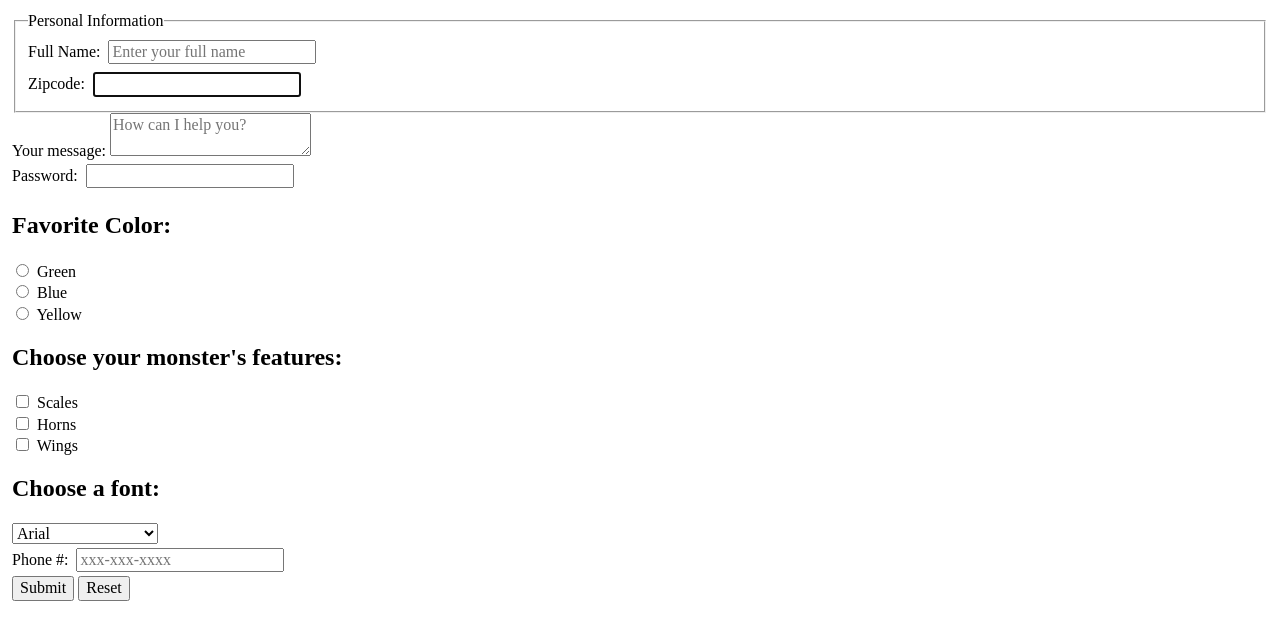
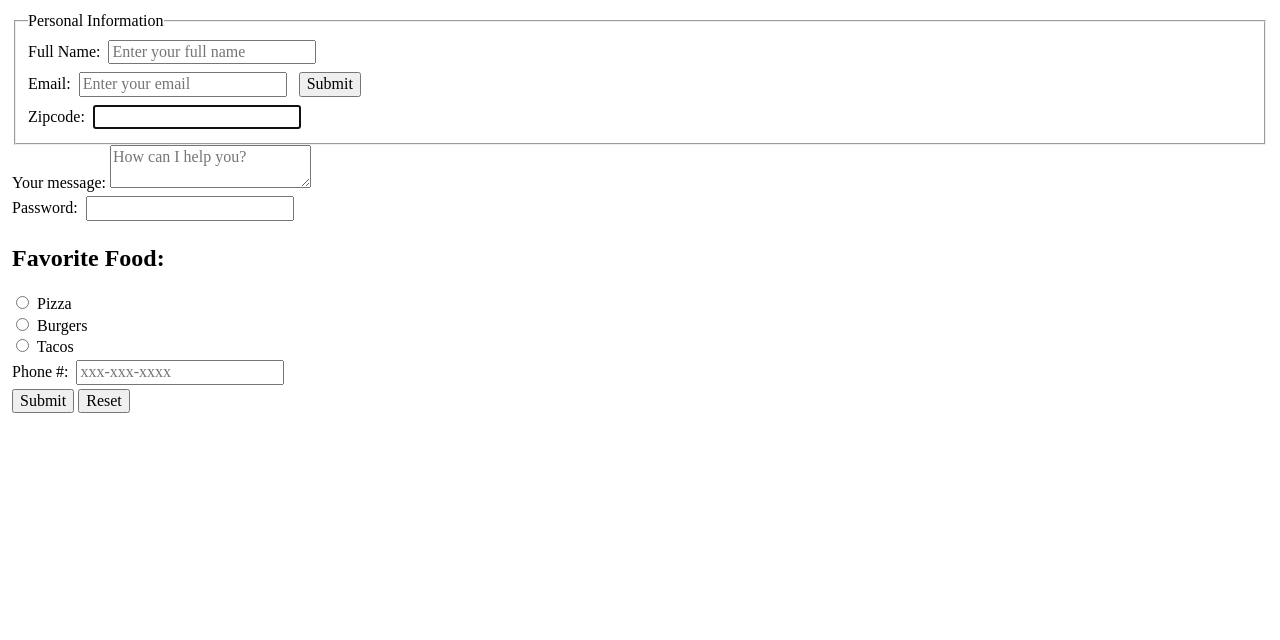
Before and after one commit to danieltindeed/html-forms, a plain HTML site: page index.html in a window 1280 px wide. Drawn offline with nearby package versions, Linux system fonts and the light colour scheme.

Commit message:
Update index.html

```diff
--- a/index.html
+++ b/index.html
@@ -27,6 +27,16 @@
             />
           </div>
           <div>
+            <label for="email">Email:</label>
+            <input
+              type="email"
+              id="email"
+              name="email"
+              placeholder="Enter your email"
+              required>
+            <input type="submit" value="Submit">
+          </div>
+          <div>
             <label for="location">Zipcode:</label>
             <input
               id="location"
@@ -54,43 +64,19 @@
           <input id="password" type="password" name="password" minlength="12" />
         </div>
         <div>
-          <h2>Favorite Color:</h2>
+          <h2>Favorite Food:</h2>
           <div>
-            <input id="green" name="color" type="radio" value="green" />
-            <label for="green">Green</label>
+            <input id="pizza" name="food" type="radio" value="pizza" />
+            <label for="pizza">Pizza</label>
           </div>
           <div>
-            <input id="blue" name="color" type="radio" value="blue" />
-            <label for="blue">Blue</label>
+            <input id="burgers" name="food" type="radio" value="burgers" />
+            <label for="burgers">Burgers</label>
           </div>
           <div>
-            <input id="yellow" name="color" type="radio" value="yellow" />
-            <label for="yellow">Yellow</label>
+            <input id="tacos" name="food" type="radio" value="tacos" />
+            <label for="tacos">Tacos</label>
           </div>
-        </div>
-        <div>
-          <h2>Choose your monster's features:</h2>
-          <div>
-            <input name="scales" type="checkbox" id="scales" />
-            <label for="scales">Scales</label>
-          </div>
-          <div>
-            <input name="horns" type="checkbox" id="horns" />
-            <label for="horns">Horns</label>
-          </div>
-          <div>
-            <input name="wings" type="checkbox" id="wings" />
-            <label for="wings">Wings</label>
-          </div>
-        </div>
-        <div>
-          <h2>Choose a font:</h2>
-          <select name="fonts" size="1">
-            <option value="arial">Arial</option>
-            <option value="times">Times New Roman</option>
-            <option value="comicsans">Comic Sans</option>
-            <option value="papyrus">Papyrus</option>
-          </select>
         </div>
         <div>
           <label for="phone">Phone #:</label>
```
